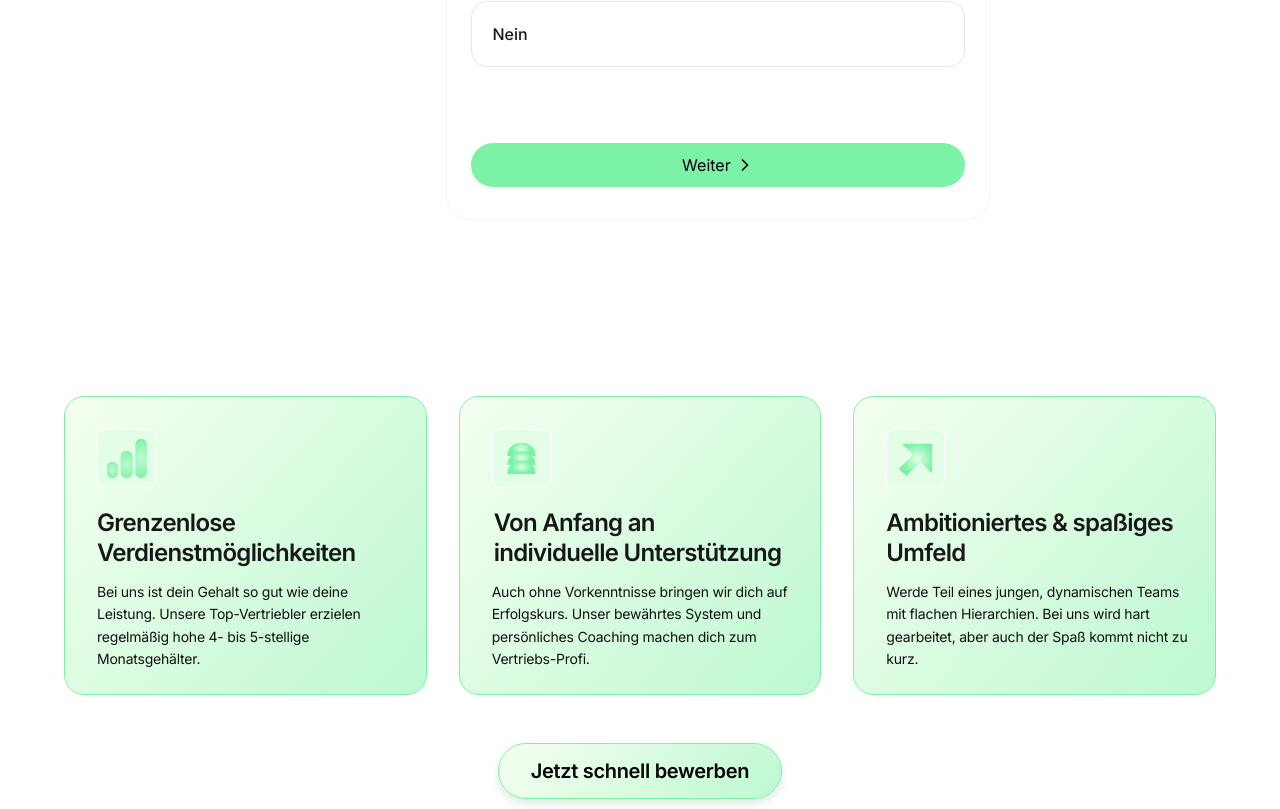
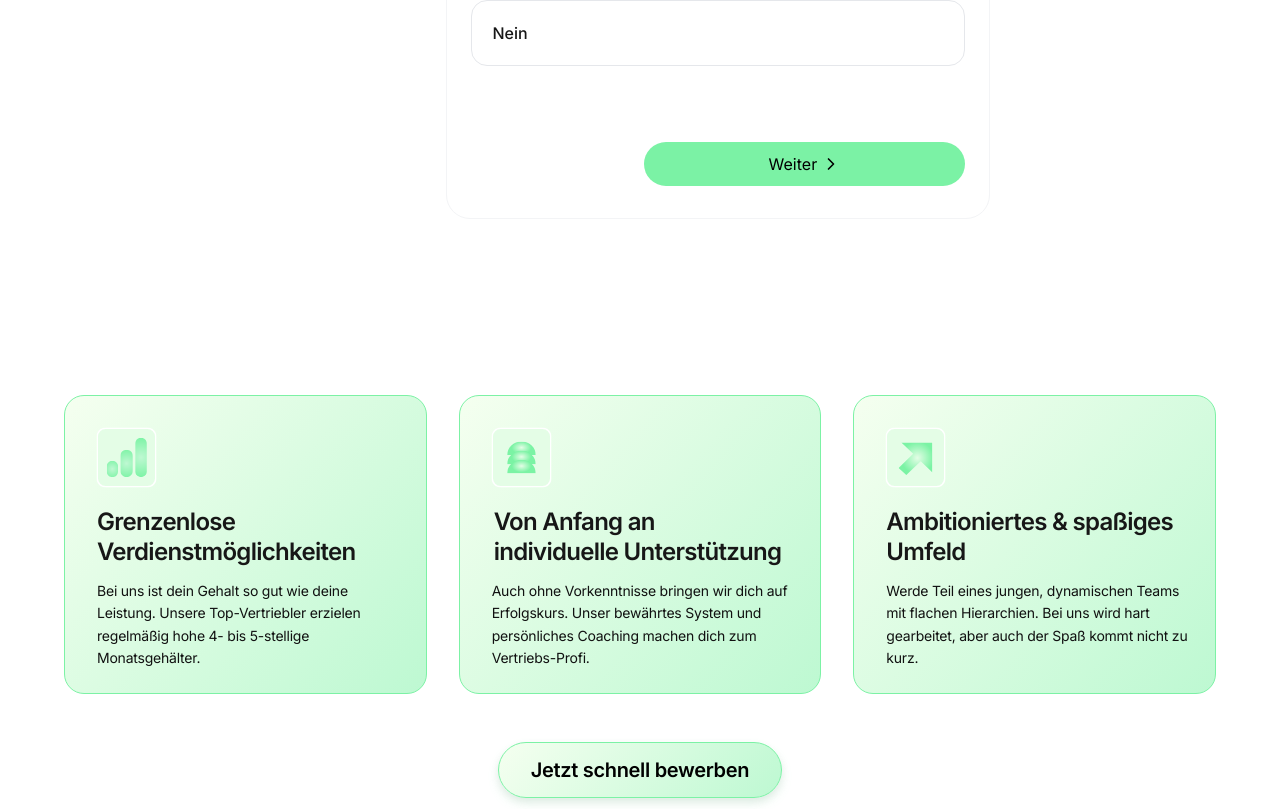
Before and after one commit to mattis-1/sellwell, a Next.js app: page /karriere in a window 1280 px wide. Shown: the part 1309-2118 px from the top of the page. Built offline with nearby package versions, Linux system fonts and the light colour scheme.

Commit message:
trying to fix form

```diff
--- a/src/modules/karriere-lp/components/faq.tsx
+++ b/src/modules/karriere-lp/components/faq.tsx
@@ -78,8 +78,7 @@ export default function SellwellFaqSection() {
       {/* Image Slider - Enhanced infinite version */}
       <div className="w-screen relative overflow-hidden bg-white">
         {/* Adjusted side gradients - more intense but less blurry */}
-        <div className="absolute left-0 top-0 bottom-0 w-8 md:w-16 z-10 bg-gradient-to-r from-white via-white to-transparent"></div>
-        <div className="absolute right-0 top-0 bottom-0 w-8 md:w-16 z-10 bg-gradient-to-l from-white via-white to-transparent"></div>
+
 
         {/* Infinite slider with CSS animation */}
         <div
--- a/src/modules/karriere-lp/components/formular.tsx
+++ b/src/modules/karriere-lp/components/formular.tsx
@@ -1,6 +1,6 @@
 import React, { useState } from 'react';
 import { motion, AnimatePresence } from 'framer-motion';
-import { ChevronRight, ChevronLeft, User, Briefcase, Clock, GraduationCap, Users, Zap, Car, Mail, Phone, Check } from 'lucide-react';
+import { ChevronRight, ChevronLeft, User, Briefcase, Clock, GraduationCap, Users, Zap, Car, Mail, Phone, Star, Check } from 'lucide-react';
 
 // Define question types
 type QuestionType = 'text-dual' | 'binary' | 'select' | 'checkbox' | 'rating' | 'textarea' | 'contact';
@@ -829,43 +829,31 @@ const Formular = () => {
               </AnimatePresence>
             </div>
 
-            {/* Navigation buttons - always positioned correctly */}
-            <div className="mt-8 flex w-full">
+<div className="mt-8 flex w-full justify-between">
   {currentQuestion > 0 ? (
     <button
       type="button"
       onClick={goToPreviousQuestion}
-                  className="w-3/10 flex justify-center items-center py-2.5 rounded-3xl text-gray-700 transition-all duration-300 border border-gray-300 hover:bg-gray-50 hover:border-gray-400 mr-1.5 focus:outline-none focus:ring-2 focus:ring-green-primary"
+      className="flex-none w-[30%] flex justify-center items-center py-2.5 rounded-3xl text-gray-700 transition-all duration-300 border border-gray-300 hover:bg-gray-50 hover:border-gray-400 focus:outline-none focus:ring-2 focus:ring-green-primary"
     >
       <ChevronLeft className="h-4 w-4 sm:h-5 sm:w-5 mr-1" />
       Zurück
     </button>
-              ) : null }
+  ) : (
+    <div className="flex-none w-[30%]"></div>
+  )}
 
-              {currentQuestion < filteredQuestions.length - 1 ? (
   <button
     type="button"
-                  onClick={goToNextQuestion}
-                  className={`flex justify-center items-center py-2.5 bg-green-primary text-black rounded-3xl hover:bg-green-dark transition-all duration-300 focus:outline-none focus:ring-2 focus:ring-green-primary transform hover:scale-[1.02] ${
-                    currentQuestion === 0 ? 'w-full' : 'w-7/10'
-                  }`}
+    onClick={currentQuestion < filteredQuestions.length - 1 ? goToNextQuestion : handleSubmit}
+    disabled={isSubmitting}
+    className="flex-none w-[65%] flex justify-center items-center py-2.5 bg-green-primary text-black rounded-3xl hover:bg-green-dark transition-all duration-300 focus:outline-none focus:ring-2 focus:ring-green-primary transform hover:scale-[1.02]"
   >
-                  Weiter
-                  <ChevronRight className="h-4 w-4 sm:h-5 sm:w-5 ml-1" />
+    {currentQuestion < filteredQuestions.length - 1
+      ? <>Weiter<ChevronRight className="h-4 w-4 sm:h-5 sm:w-5 ml-1" /></>
+      : isSubmitting ? 'Wird gesendet...' : <>Absenden<ChevronRight className="h-4 w-4 sm:h-5 sm:w-5 ml-1" /></>
+    }
   </button>
-              ) : (
-                <button
-                  type="button"
-                  onClick={handleSubmit}
-                  disabled={isSubmitting}
-                  className={`flex justify-center items-center py-2.5 bg-green-primary text-black rounded-3xl hover:bg-green-dark transition-all duration-300 focus:outline-none focus:ring-2 focus:ring-green-primary transform hover:scale-[1.02] ${
-                    currentQuestion === 0 ? 'w-full' : 'w-7/10'
-                  }`}
-                >
-                  {isSubmitting ? 'Wird gesendet...' : 'Absenden'}
-                  <ChevronRight className="h-4 w-4 sm:h-5 sm:w-5 ml-1" />
-                </button>
-              )}
 </div>
           </div>
         </div>
--- a/src/modules/karriere-lp/components/hero.tsx
+++ b/src/modules/karriere-lp/components/hero.tsx
@@ -77,7 +77,7 @@ export default function SellwellHero() {
       }`}
     >
       {/* Benefits Banner with darker colors and border */}
-      <div className="w-screen py-3 bg-gradient-to-r from-[#EEFEEC] to-[#CBFAD9] text-black overflow-hidden border-b-1 border-[#5AC27F]">
+      <div className="w-screen py-3 bg-gradient-to-r from-[#EEFEEC] to-[#CBFAD9] text-black overflow-hidden">
         <div className="sellwell-marquee">
           <div className="sellwell-marquee-content">
             {allBenefits.map((benefit, index) => (
```
Lines whose indentation alone changed are shown as unchanged.
